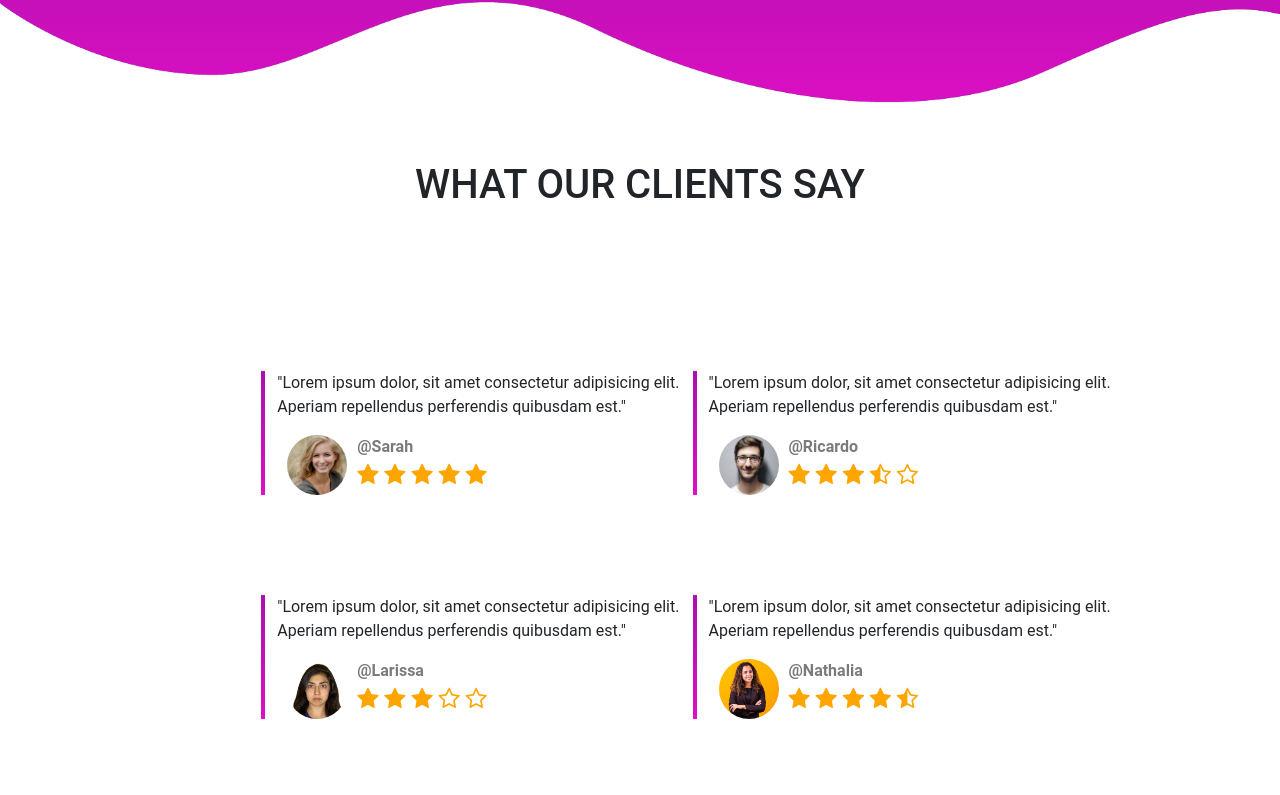
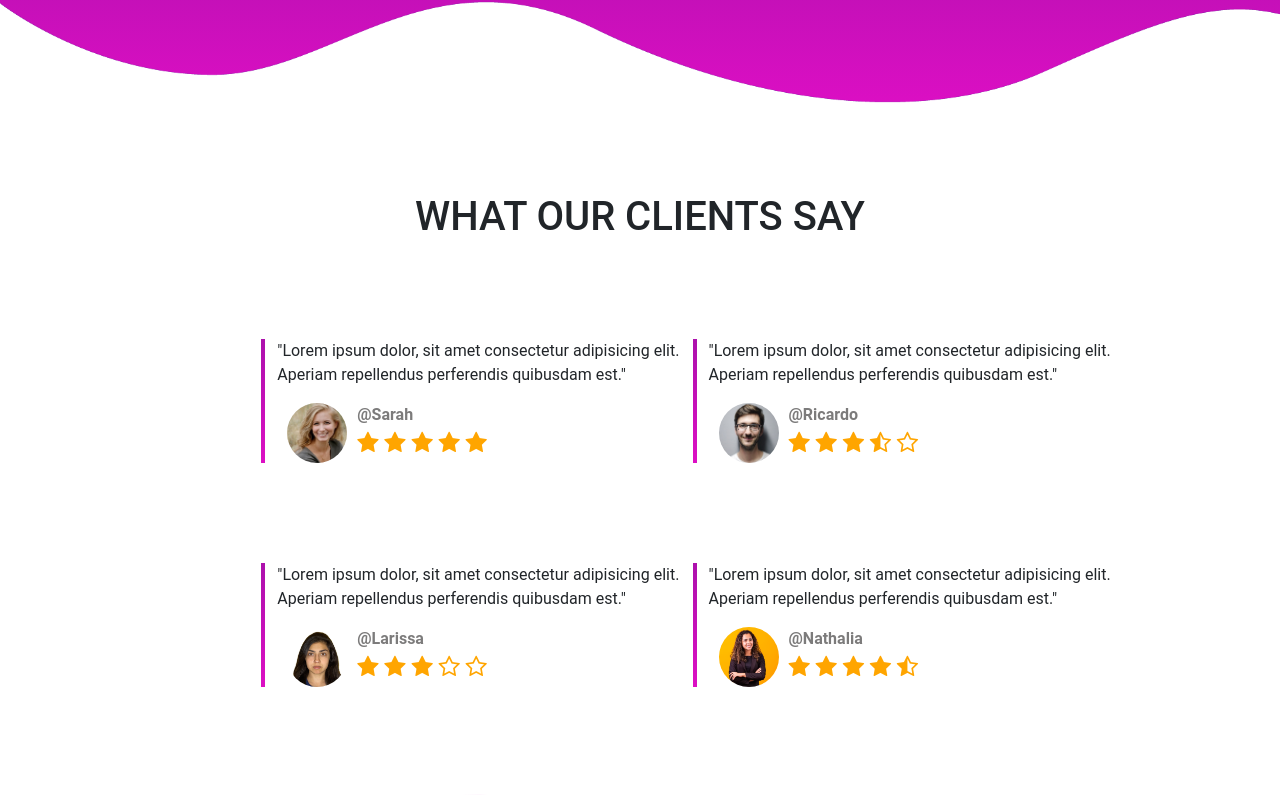
Before and after one commit to Yaguera/Purplay-GamingStore, a plain HTML site: page index.html in a window 1280 px wide. Shown: the part 1506-2301 px from the top of the page. Drawn offline with nearby package versions, Linux system fonts and the light colour scheme.

Commit message:
espaçamento no testimonials

```diff
--- a/index.html
+++ b/index.html
@@ -253,7 +253,7 @@
         <section id="testimonials">
             <div class="container mt-5">
                 <h1 class="title text-center mt-5">WHAT OUR CLIENTS SAY</h1>
-                <div class="row offset-1 justify-content-center" style="margin-top: 7rem;">
+                <div class="row offset-1 justify-content-center mt-5">
                     <div class="col-md-5 testimonials">
                         <p>"Lorem ipsum dolor, sit amet consectetur adipisicing elit. Aperiam repellendus perferendis
                             quibusdam est."</p>
--- a/style.css
+++ b/style.css
@@ -145,6 +145,9 @@ svg {
 }
 
 
+#testimonials{
+    margin-top: 80px;
+}
 
 
 .testimonials {
```
